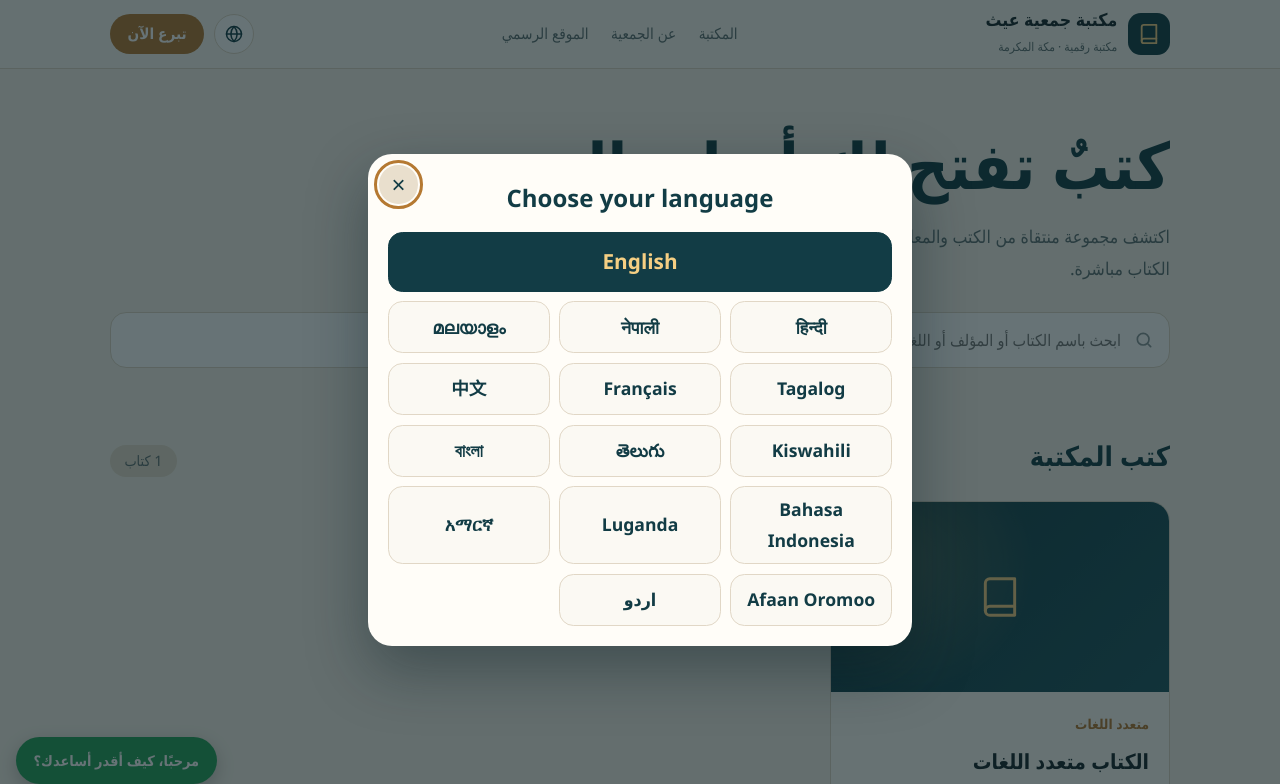
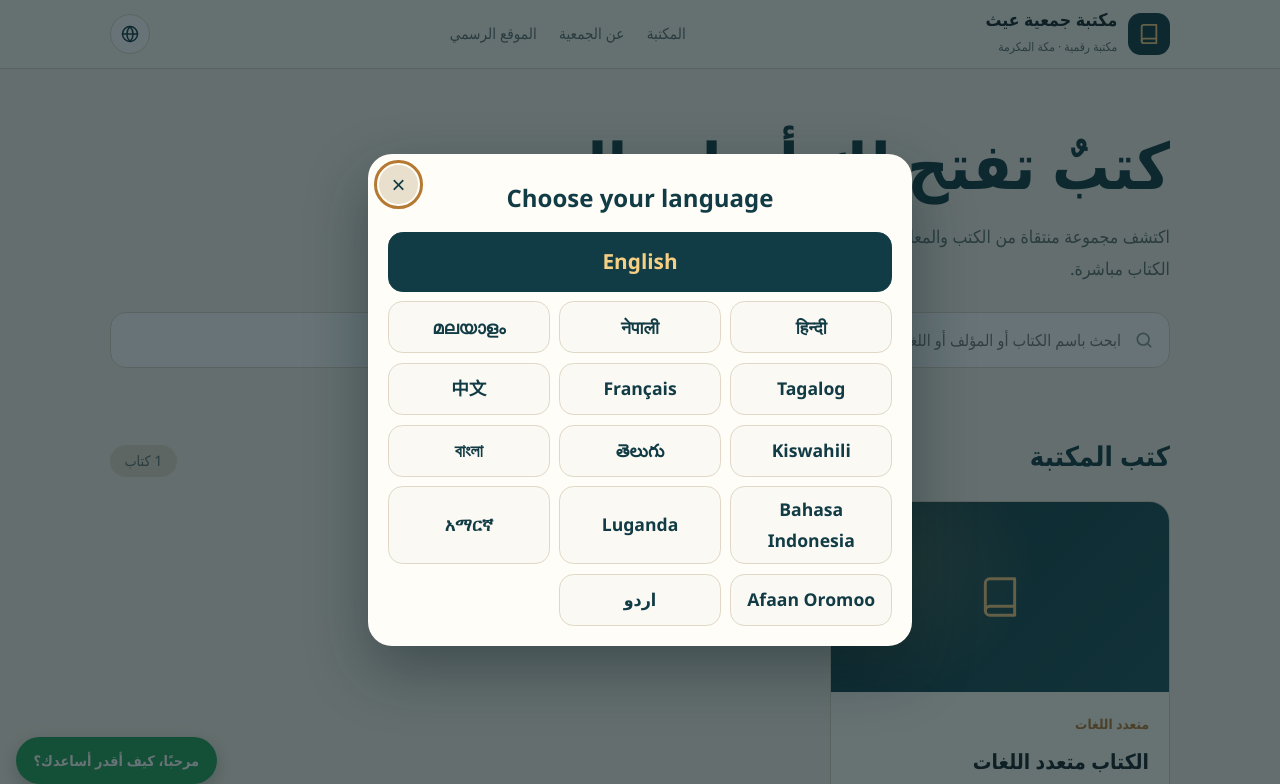
Before and after one commit to haa48915-star/maktabah, a plain HTML site: page index.html in a window 1280 px wide. Shown: the top 784 px of the page. Drawn offline with Linux system fonts and the light colour scheme.

Commit message:
Remove top donation button

```diff
--- a/index.html
+++ b/index.html
@@ -107,7 +107,7 @@ nav a:hover{color:var(--gold)}
       <span><b>مكتبة جمعية عيث</b><small>مكتبة رقمية · مكة المكرمة</small></span>
     </a>
     <nav><a href="#library">المكتبة</a><a href="#about">عن الجمعية</a><a href="https://www.gds.org.sa/" target="_blank" rel="noopener noreferrer">الموقع الرسمي</a></nav>
-    <div class="hact"><button class="globe" id="langOpen" type="button" aria-label="Language / اللغة"><svg width="20" height="20" viewBox="0 0 24 24" fill="none" stroke="currentColor" stroke-width="1.8" stroke-linecap="round" stroke-linejoin="round" aria-hidden="true"><circle cx="12" cy="12" r="9"/><path d="M3 12h18M12 3c2.5 2.7 3.8 5.7 3.8 9S14.5 18.3 12 21c-2.5-2.7-3.8-5.7-3.8-9S9.5 5.7 12 3z"/></svg></button><a class="donate" href="https://store.gds.org.sa/products" target="_blank" rel="noopener noreferrer">تبرع الآن</a></div>
+    <div class="hact"><button class="globe" id="langOpen" type="button" aria-label="Language / اللغة"><svg width="20" height="20" viewBox="0 0 24 24" fill="none" stroke="currentColor" stroke-width="1.8" stroke-linecap="round" stroke-linejoin="round" aria-hidden="true"><circle cx="12" cy="12" r="9"/><path d="M3 12h18M12 3c2.5 2.7 3.8 5.7 3.8 9S14.5 18.3 12 21c-2.5-2.7-3.8-5.7-3.8-9S9.5 5.7 12 3z"/></svg></button></div>
   </div>
 </header>
 
```
